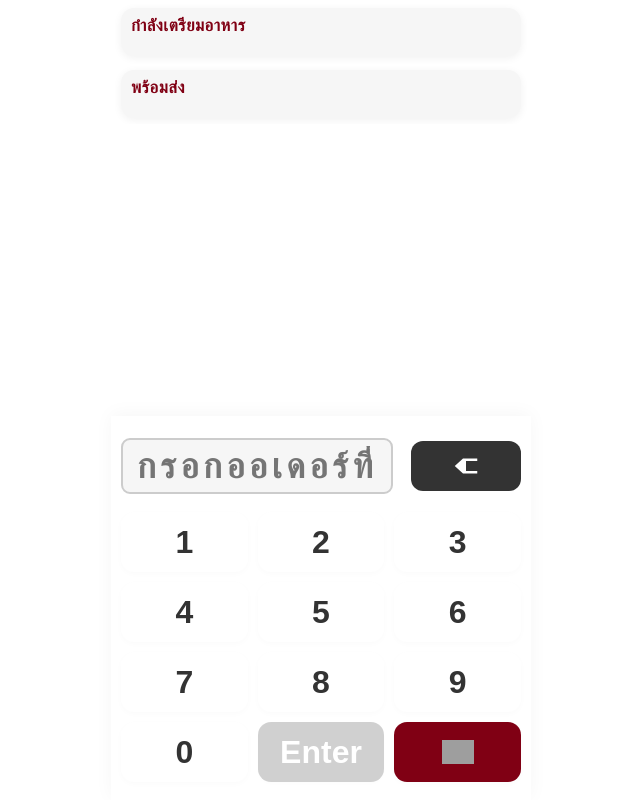
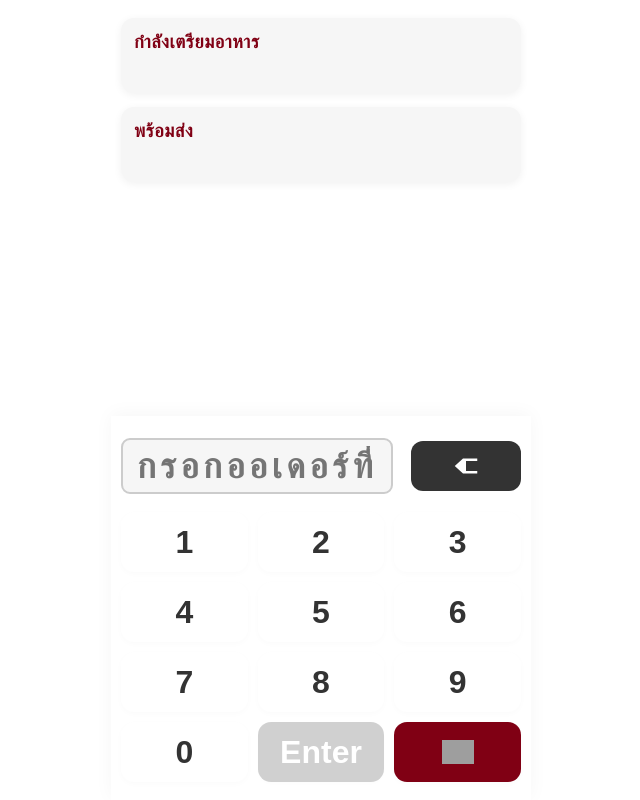
Before and after one commit to Ros-Siam/Ros-Siam5.github.io, a plain HTML site: page index.html in a window 1280 px wide. Shown: the whole page, without its empty margins (319-959 px from the left). Drawn offline with Linux system fonts and the light colour scheme; grey boxes are pictures that could not be loaded.

Commit message:
Update index.html

```diff
--- a/index.html
+++ b/index.html
@@ -22,6 +22,7 @@
       align-items: center;
       touch-action: manipulation;
     }
+    /* --- เพิ่มส่วน scrollable ครอบ order-status-zone --- */
     .order-status-zone-outer {
       width: 100vw;
       max-width: 420px;
@@ -33,58 +34,42 @@
       z-index: 9;
       display: flex;
       flex-direction: column;
-      height: auto;
+      /* ปรับความสูงให้เหลือพื้นที่ keypad ด้านล่าง */
+      height: calc(100vh - 250px); /* ปรับค่าตามความสูง keypad/input */
     }
     .order-status-zone-scrollable {
+      flex: 1 1 auto;
       overflow-y: auto;
-      min-height: 80px;
-      max-height: calc(100vh - 260px); /* keypad + input area height estimate */
-      height: auto;
+      max-height: 100%;
+      min-height: 120px;
     }
     .order-status-zone {
       width: 100%;
       display: flex;
       flex-direction: column;
       gap: 14px;
-      padding: 8px 10px 6px 10px;
+      padding: 18px 10px 10px 10px;
       box-sizing: border-box;
     }
     .order-status-block {
       background: #f6f6f6;
       border-radius: 13px;
-      padding: 8px 8px 6px 10px;
+      padding: 13px 11px 8px 13px;
       box-shadow: 0 2px 8px rgba(0,0,0,0.06);
-      min-height: 34px;
+      min-height: 54px;
       min-width: 0;
-      display: flex;
-      flex-direction: column;
     }
     .order-status-title {
       font-weight: bold;
-      font-size: 1.05rem;
+      font-size: 1.15rem;
       color: #800014;
       letter-spacing: 0.03em;
-      margin-bottom: 4px;
+      margin-bottom: 7px;
     }
     .order-list {
       display: flex;
       flex-wrap: wrap;
       gap: 8px;
-      min-height: 0;
-      align-content: flex-start;
-    }
-    #readyBlock {
-      flex: 1 1 auto;
-      display: flex;
-      flex-direction: column;
-    }
-    #readyList {
-      flex: 1 1 auto;
-      min-height: 0;
-      display: flex;
-      flex-wrap: wrap;
-      gap: 8px;
-      align-content: flex-start;
     }
     .order-item {
       background: #fff;
@@ -135,7 +120,6 @@
     .order-item .move-btn:active {
       background: #b0001a;
     }
-
     .order-keypad-container {
       width: 100vw;
       max-width: 420px;
@@ -266,7 +250,7 @@
         padding-right: 3px;
       }
       .order-status-block {
-        padding: 6px 3px 3px 4px;
+        padding: 10px 5px 6px 8px;
       }
       .order-input {
         font-size: 1.6rem;
@@ -346,8 +330,8 @@
     const db = firebase.firestore();
 
     // ==== Order Logic ====
-    let cookingOrders = [];
-    let readyOrders = [];
+    const cookingOrders = [];
+    const readyOrders = [];
 
     // DOM
     const input = document.getElementById('orderInput');
@@ -457,7 +441,6 @@
     function addOrderToCooking(orderNo) {
       if (cookingOrders.includes(orderNo) || readyOrders.includes(orderNo)) return;
       cookingOrders.push(orderNo);
-      saveOrdersToLocal();
       renderOrders();
       syncOrdersToFirestore();
     }
@@ -467,7 +450,6 @@
       if (idx > -1) {
         cookingOrders.splice(idx, 1);
         readyOrders.push(orderNo);
-        saveOrdersToLocal();
         renderOrders();
         syncOrdersToFirestore();
       }
@@ -477,7 +459,6 @@
       const idx = readyOrders.indexOf(orderNo);
       if (idx > -1) {
         readyOrders.splice(idx, 1);
-        saveOrdersToLocal();
         renderOrders();
         syncOrdersToFirestore();
       }
@@ -526,11 +507,14 @@
 
     // ==== Firestore Sync ====
     function syncOrdersToFirestore() {
+      // Collection name เปลี่ยนได้ตามต้องการ
       const collectionRef = db.collection('orders_1');
+      // 1. ลบข้อมูลเก่าทั้งหมด
       collectionRef.get().then(snapshot => {
         const batch = db.batch();
         snapshot.forEach(doc => batch.delete(doc.ref));
         batch.commit().then(() => {
+          // 2. เพิ่มข้อมูลใหม่
           cookingOrders.forEach(order => {
             collectionRef.add({
               orderNumber: order,
@@ -549,27 +533,8 @@
       });
     }
 
-    // ==== Local Storage for persistence on refresh ====
-    function saveOrdersToLocal() {
-      localStorage.setItem('cookingOrders', JSON.stringify(cookingOrders));
-      localStorage.setItem('readyOrders', JSON.stringify(readyOrders));
-    }
-    function loadOrdersFromLocal() {
-      try {
-        const cook = localStorage.getItem('cookingOrders');
-        const ready = localStorage.getItem('readyOrders');
-        cookingOrders = cook ? JSON.parse(cook) : [];
-        readyOrders = ready ? JSON.parse(ready) : [];
-      } catch (e) {
-        cookingOrders = [];
-        readyOrders = [];
-      }
-    }
-
-    // ==== Init ====
-    loadOrdersFromLocal();
+    // Init
     renderOrders();
-
     // ถ้าต้องการโหลด order จาก firebase ตอนเปิดหน้า (ไม่บังคับ)
     // loadOrdersFromFirestore(); // **แนะนำใช้เฉพาะถ้าให้หลายเครื่อง sync กัน**
   </script>
```
